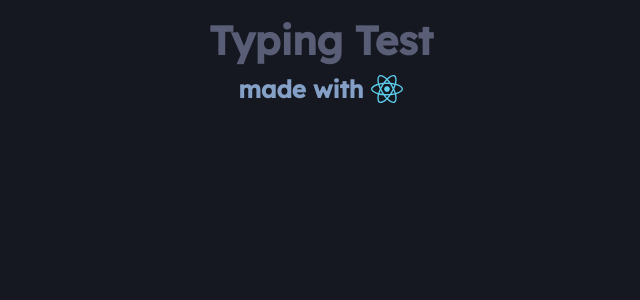
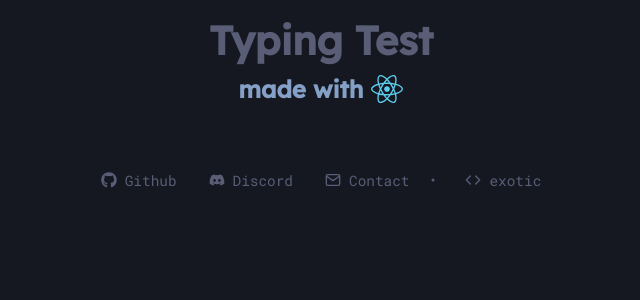
Before and after one commit to hstoklosa/typing-test, a React (Create React App) app: page / in a window 1280 px wide. Shown: the top 300 px of the page, without its empty margins (319-959 px from the left). Built offline with nearby package versions, Linux system fonts and the light colour scheme.

Commit message:
add footer component

```diff
--- a/src/App.js
+++ b/src/App.js
@@ -1,11 +1,12 @@
 import "./styles/App.css";
 
-import { Header } from "./components";
+import { Header, Footer } from "./components";
 
 const App = () => {
    return (
       <>
          <Header />
+         <Footer />
       </>
    );
 };
--- a/src/components/index.js
+++ b/src/components/index.js
@@ -1 +1,2 @@
 export { default as Header } from "./nav/Header.jsx";
+export { default as Footer } from "./nav/Footer.jsx";
--- /dev/null
+++ b/src/components/nav/Footer.jsx
@@ -0,0 +1,44 @@
+import "../../styles/Footer.css";
+
+import { IconContext } from "react-icons";
+import { FaDiscord, FaGithub } from "react-icons/fa";
+import { BsDot } from "react-icons/bs";
+import { FiCode, FiMail } from "react-icons/fi";
+
+const Footer = () => {
+   return (
+      <footer>
+         <div className="container">
+            <a href="#" className="footer-link">
+               <IconContext.Provider value={{ className: "footer-icon" }}>
+                  <FaGithub />
+               </IconContext.Provider>
+               Github
+            </a>
+            <a href="#" className="footer-link">
+               <IconContext.Provider value={{ className: "footer-icon" }}>
+                  <FaDiscord />
+               </IconContext.Provider>
+               Discord
+            </a>
+            <a href="#" className="footer-link">
+               <IconContext.Provider value={{ className: "footer-icon" }}>
+                  <FiMail />
+               </IconContext.Provider>
+               Contact
+            </a>
+            <IconContext.Provider value={{ className: "footer-icon" }}>
+               <BsDot />
+            </IconContext.Provider>
+            <a href="#" className="footer-link">
+               <IconContext.Provider value={{ className: "footer-icon" }}>
+                  <FiCode />
+               </IconContext.Provider>
+               exotic
+            </a>
+         </div>
+      </footer>
+   );
+};
+
+export default Footer;
--- a/src/styles/App.css
+++ b/src/styles/App.css
@@ -5,6 +5,7 @@
    --primary-colour: #595e76;
    --secondary-colour: #84a0c6;
    --background: #161821;
+   --hover: #d2d4de;
    --correct: #d1d0c5;
    --wrong: #7e2a33;
 }
--- /dev/null
+++ b/src/styles/Footer.css
@@ -0,0 +1,32 @@
+footer .container {
+   min-height: 15vh;
+   display: flex;
+   align-items: center;
+   justify-content: center;
+}
+
+.footer-link {
+   display: flex;
+   align-items: center;
+   justify-content: center;
+
+   font-size: 0.9rem;
+   color: var(--primary-colour);
+   margin: 1rem;
+}
+
+.footer-icon {
+   margin-right: 0.5rem;
+   font-size: 1rem;
+   color: var(--primary-colour);
+}
+
+.footer-link,
+.footer-icon {
+   transition: all 0.2s ease-in;
+}
+
+.footer-link:hover,
+.footer-link:hover .footer-icon {
+   color: var(--hover);
+}
```
